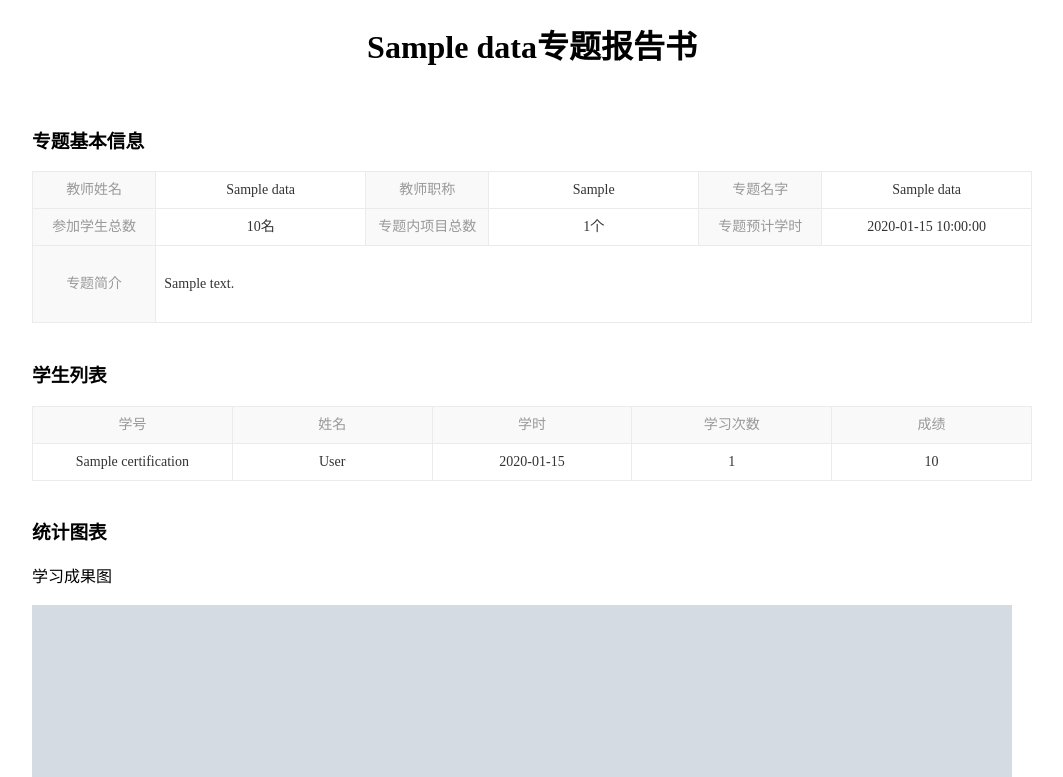
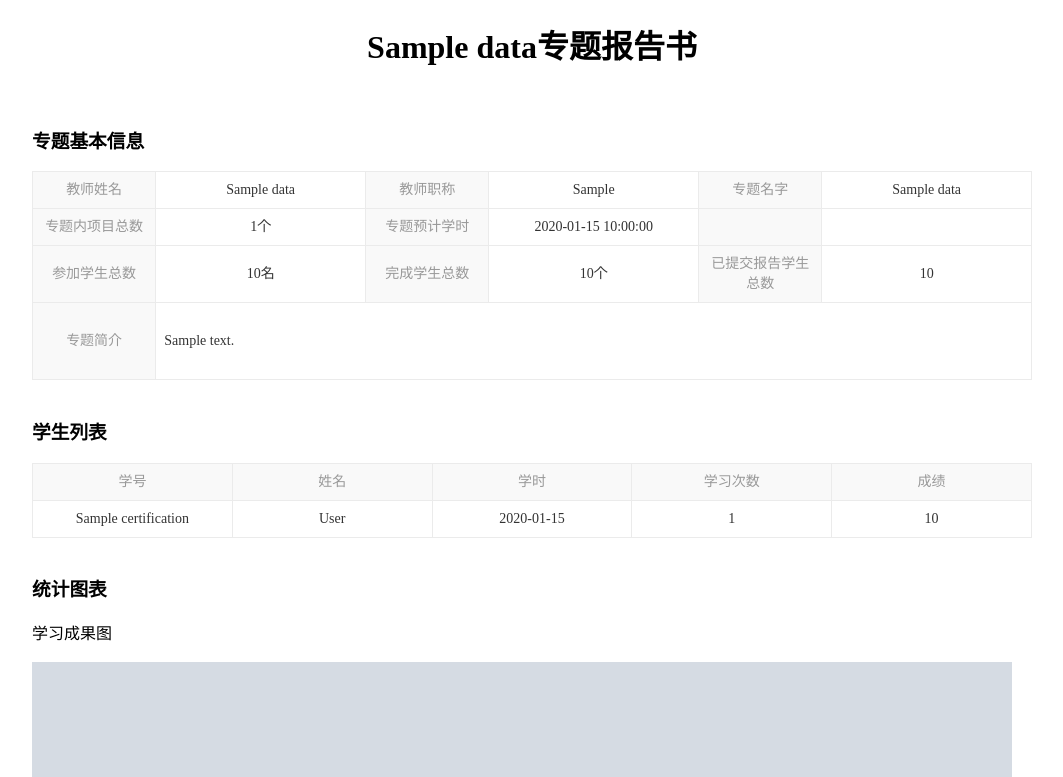
Before and after one commit to Orientsoft/moop-report-service, a Flask app: template templates/baogao.html in a window 1280 px wide. Shown: the top 777 px of the page, without its empty margins (108-1171 px from the left). Run offline with Flask 2, Linux system fonts and the light colour scheme; the template is opened without the code that fills it: most values are stand-ins (such as "Sample title", 1, 10 or a date in 2020); grey boxes marked "Sample" are stand-in pictures.

Commit message:
add 参数

```diff
--- a/templates/baogao.html
+++ b/templates/baogao.html
@@ -71,12 +71,20 @@
             <td>{{data['title']}}</td>
         </tr>
         <tr>
-            <th>参加学生总数</th>
-            <td>{{data['total']}}名</td>
             <th>专题内项目总数</th>
             <td>{{data['project_count']}}个</td>
             <th>专题预计学时</th>
             <td>{{data['study_time']}}</td>
+            <th></th>
+            <td></td>
+        </tr>
+        <tr>
+            <th>参加学生总数</th>
+            <td>{{data['invitation_total']}}名</td>
+            <th>完成学生总数</th>
+            <td>{{data['progress_total']}}个</td>
+            <th>已提交报告学生总数</th>
+            <td>{{data['report_total']}}</td>
         </tr>
         <tr>
             <th>专题简介</th>
```
